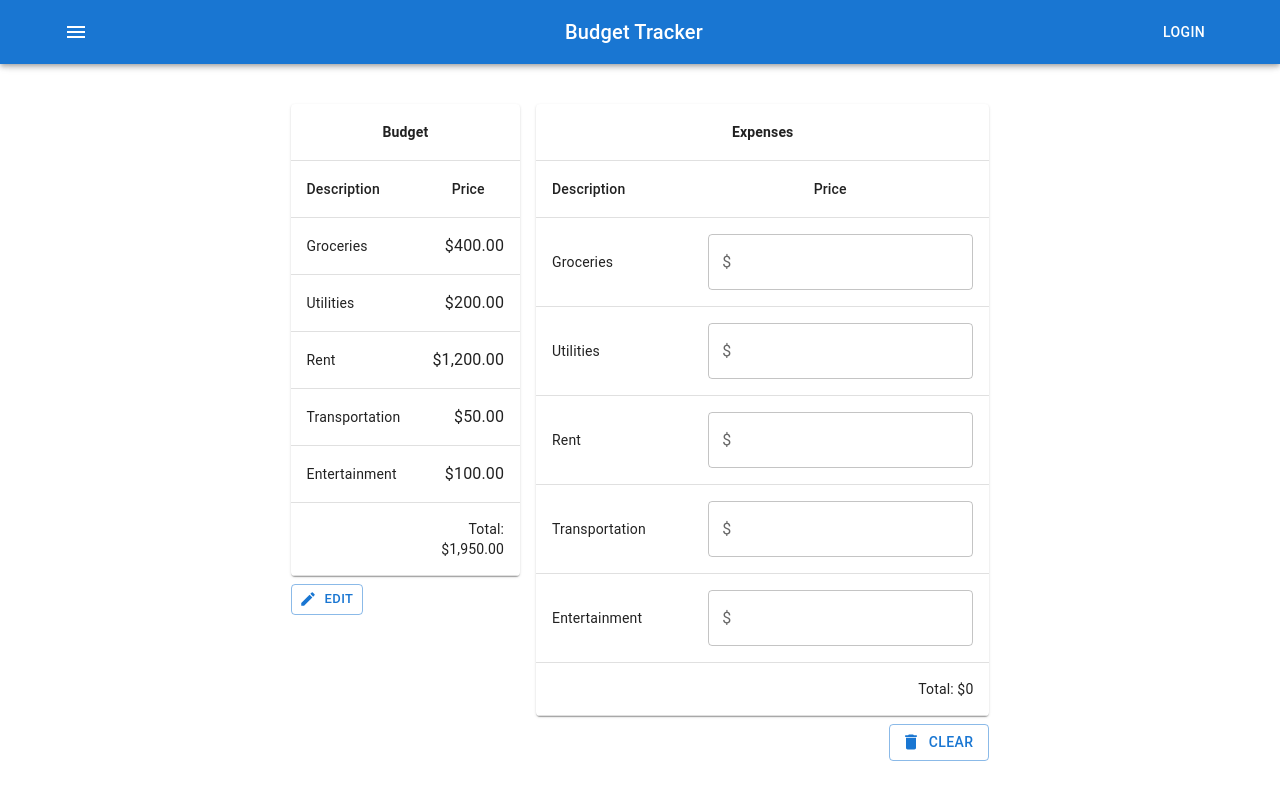
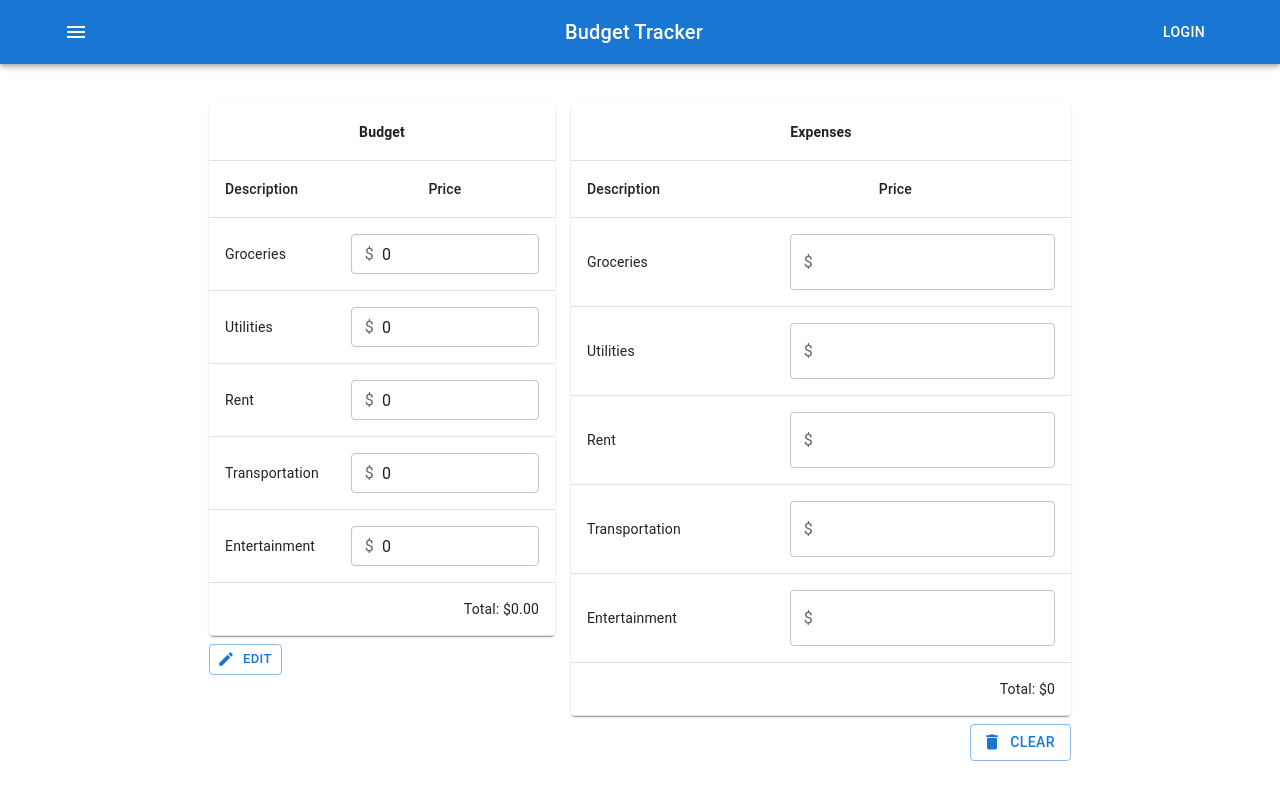
Before and after one commit to samuelparada6/financial-planner, a React (Vite) app: page / in a window 1280 px wide. Built offline with nearby package versions, Linux system fonts and the light colour scheme.

Commit message:
changed budget table to be editable, budget total is not correct

```diff
--- a/src/App.jsx
+++ b/src/App.jsx
@@ -27,6 +27,18 @@ export default function App() {
   const [total, setTotal] = useState(0);
   // State to hold all of the expenses, default to 0
   const [expenses, setExpenses] = useState(Array(rows.length).fill(""));
+  // State for Editing the Budget
+  const [editingBudget, setEditingBudget] = useState(false);
+  // State for the updated Budget
+  const [budgetRows, setBudgetRows] = useState([
+    { description: 'Groceries', expense: 0 },
+    { description: 'Utilities', expense: 0 },
+    { description: 'Rent', expense: 0 },
+    { description: 'Transportation', expense: 0 },
+    { description: 'Entertainment', expense: 0 },
+  ]);
+  // State for the temporary Budget
+  const [tempBudget, setTempBudget] = useState([]);
 
    // Resets all expense inputs and total to initial state
   function handleClear() {
@@ -51,7 +63,7 @@ export default function App() {
   }
 
     // Clears the expense value when focused if it's 0 or "0.00"
-    function handleFocus(index) {
+    function handleExpenseFocus(index) {
         if (expenses[index] === 0 || expenses[index] === "0.00") {
             const newExpenses = [...expenses];
             newExpenses[index] = "";
@@ -60,7 +72,7 @@ export default function App() {
     }
 
     // Handles formatting on input blur
-    function handleBlur(index) {
+    function handleExpenseBlur(index) {
         const newExpenses = expenses.map((expense, idx) => {
         if (idx === index) {
             // Checks for previous input and formats accordingly
@@ -74,15 +86,6 @@ export default function App() {
         setExpenses(newExpenses);
     }
 
-    // Stores budget limits for the rows of expenses
-    const budgetRows = useMemo(() => ([
-      { description: 'Groceries', expense: 400.00 },
-      { description: 'Utilities', expense: 200.00 },
-      { description: 'Rent', expense: 1200.00 },
-      { description: 'Transportation', expense: 50.00 },
-      { description: 'Entertainment', expense: 100.00 },
-    ]), []);
-
     const budgetTotal = budgetRows.reduce((acc, row) => acc + row.expense, 0).toLocaleString(undefined, { minimumFractionDigits: 2, maximumFractionDigits: 2 });
 
     // Memoized calculation to determine if each expense exceeds its budget
@@ -94,16 +97,95 @@ export default function App() {
         [expenses, budgetRows]
     );
 
+    // Handle clicking the Edit button
+    function handleClickEditBudget() {
+      setTempBudget(budgetRows.map(row => ({ ...row })));
+      setEditingBudget(true);
+    };
+
+    // Handle active editing of the temporary budget
+    function handleEditTempBudget(idx, e) {
+      setTempBudget(prev => {
+        const updated = [...prev];
+        updated[idx] = {
+          ...updated[idx],
+          expense: e,
+        };
+        return updated;
+      });
+    };
+
+    // Handle Save budget
+    function handleSaveBudget() {
+      setBudgetRows(tempBudget);
+      setTempBudget(Array(budgetRows.length).fill(""));
+      setEditingBudget(false);
+    };
+
+    // Handle Cancel changes to budget
+    function handleCancelBudget() {
+      setTempBudget(Array(budgetRows.length).fill(""));
+      setEditingBudget(false);
+    };
+
+    // Clears the budget row value when focused if it's 0 or "0.00"
+    function handleBudgetFocus(index) {
+        setTempBudget(prev =>
+          prev.map((row, idx) =>
+            idx === index && (row.expense === 0 || row.expense === "0.00")
+              ? { ...row, expense: "" }
+              : row
+          )
+        );
+    }
+
+    // Handles formatting on input blur
+    function handleBudgetBlur(index) {
+      setTempBudget(prev => prev.map((row, idx) => {
+        if (idx !== index) return row;
+        const cleaned = typeof row.expense === "string" ? row.expense.replace(/,/g, "") : row.expense;
+        const num = Number(cleaned);
+        return { ...row, expense: isNaN(num) ? "0.00" : num.toLocaleString(undefined, {
+          minimumFractionDigits: 2, maximumFractionDigits: 2, }), };
+        })
+      );
+    }
+
   return (
     <>
       <AppBarHeader />
        <Toolbar />
       <Stack direction="row" spacing={2} justifyContent="center" sx={{ m: 1 }} alignItems="flex-start">
         <Stack spacing={1} alignItems="flex-start">
-          <BudgetTable budgetRows={budgetRows} budgetTotal={budgetTotal}/>
-          <Button variant="outlined" size="small" startIcon={<EditIcon />}>
-            Edit
-          </Button>
+          <BudgetTable
+            budgetRows={budgetRows}
+            tempBudget={tempBudget}
+            budgetTotal={budgetTotal}
+            editingBudget={editingBudget}
+            handleEditTempBudget={handleEditTempBudget}
+            handleBlur={handleBudgetBlur}
+            handleFocus={handleBudgetFocus}
+          />
+          {/* Display depends on whether 'Edit' has been clicked or not */}
+          {!editingBudget ? (
+            <Button
+              variant="outlined"
+              size="small"
+              startIcon={<EditIcon />}
+              onClick={handleClickEditBudget}
+            >
+              Edit
+            </Button>
+          ) : (
+            <Stack direction="row" spacing={1}>
+              <Button variant="contained" size="small" onClick={handleSaveBudget}>
+                Save
+              </Button>
+              <Button variant="outlined" size="small" onClick={handleCancelBudget}>
+                Cancel
+              </Button>
+            </Stack>
+          )}
         </Stack>
         <ExpensesTable
           rows={rows}
@@ -111,8 +193,8 @@ export default function App() {
           overBudget={overBudget}
           total={total}
           handleExpenseChange={handleExpenseChange}
-          handleFocus={handleFocus}
-          handleBlur={handleBlur}
+          handleFocus={handleExpenseFocus}
+          handleBlur={handleExpenseBlur}
         />
       </Stack>
       <Stack direction="row" spacing={2} justifyContent="right" sx={{ m: 1 }}>
--- a/src/components/BudgetTable.jsx
+++ b/src/components/BudgetTable.jsx
@@ -7,10 +7,15 @@ import {
   TableHead,
   TableRow,
   Paper,
+  TextField,
+  OutlinedInput,
+  InputAdornment
 } from '@mui/material';
 
 // Displays the Budget table with static values
-export default function BudgetTable({ budgetRows, budgetTotal }) {
+export default function BudgetTable({ budgetRows, tempBudget, budgetTotal, editingBudget, handleEditTempBudget, handleBlur, handleFocus }) {
+
+    const rows = editingBudget ? tempBudget : budgetRows;
 
   return (
     <>
@@ -26,16 +31,20 @@ export default function BudgetTable({ budgetRows, budgetTotal }) {
                     </TableRow>
                 </TableHead>
             <TableBody>
-                {budgetRows.map((row, idx) => (
+                {rows.map((row, idx) => (
                 <TableRow key={row.description}>
                     <TableCell>{row.description}</TableCell>
                     <TableCell align="right">
-                        <Typography variant="body1">
-                            ${row.expense.toLocaleString(undefined, {
-                                minimumFractionDigits: 2,
-                                maximumFractionDigits: 2
-                            })}
-                        </Typography>
+                        <OutlinedInput
+                            value={row.expense}
+                            readOnly={!editingBudget}
+                            startAdornment={<InputAdornment position="start">$</InputAdornment>}
+                            onChange={(e) => handleEditTempBudget(idx, e.target.value)}
+                            size="small"
+                            onBlur={() => editingBudget && handleBlur(idx)}
+                            onFocus={() => editingBudget && handleFocus(idx)}
+                            fullWidth
+                        />
                     </TableCell>
                 </TableRow>
                 ))}
```
